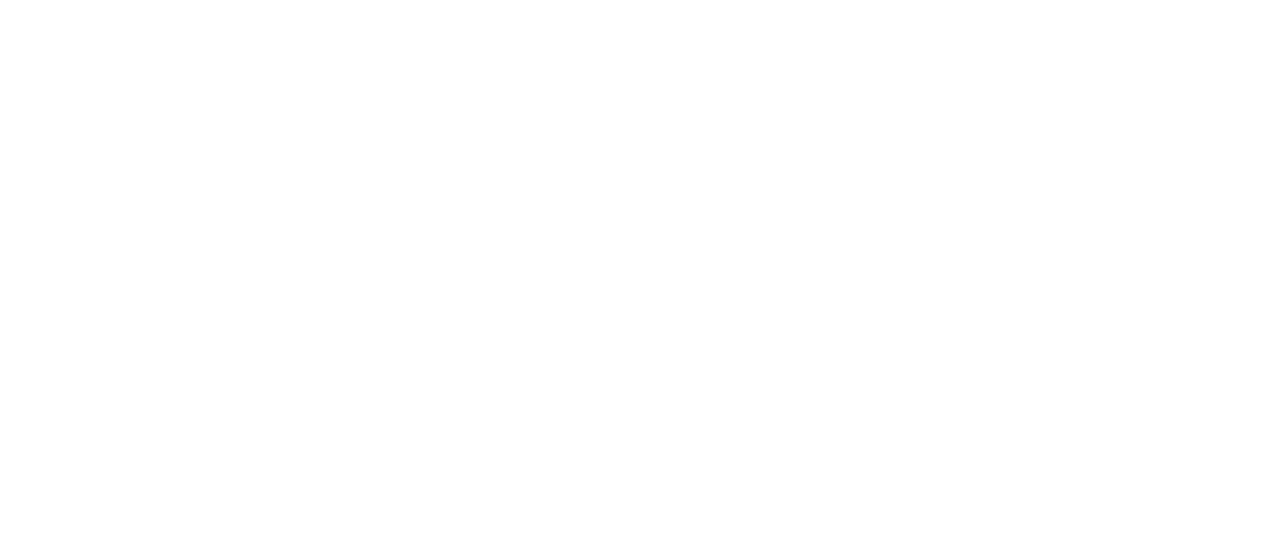
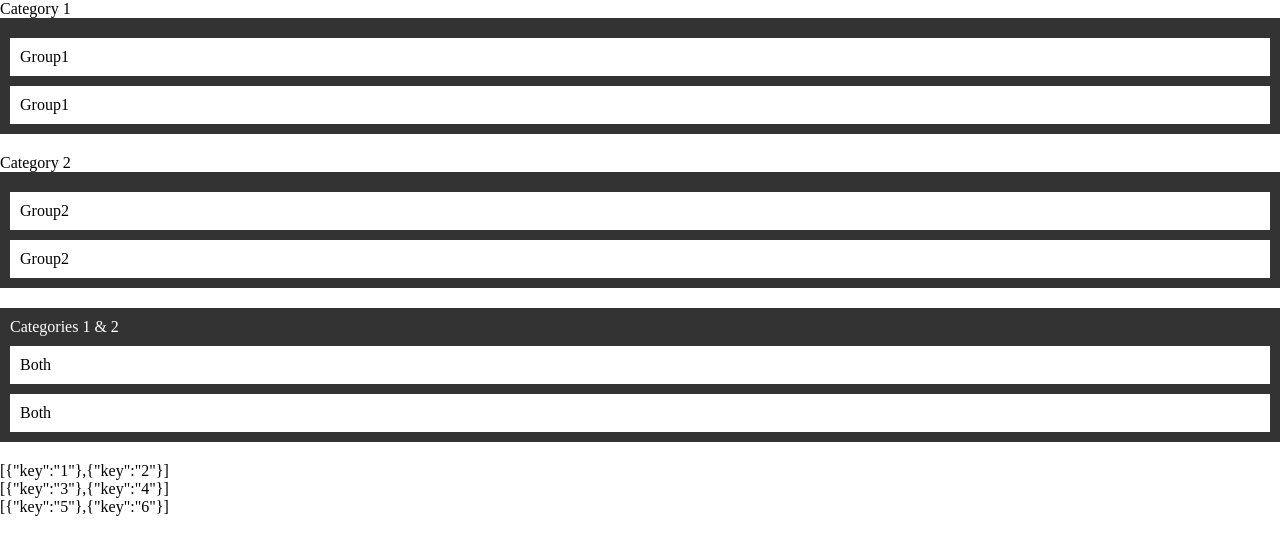
Before and after one commit to thespragg/vue-draggable-dash, a Vue app: page / in a window 1280 px wide. Shown: the top 552 px of the page. Built offline with nearby package versions, Linux system fonts and the light colour scheme.

Commit message:
Update example

```diff
--- a/src/App.vue
+++ b/src/App.vue
@@ -1,24 +1,63 @@
 <template>
-  <dropable class="container">
-    <draggable class="draggable" :data="{ key: '1' }">
-      <p>1.</p>
-    </draggable>
-    <draggable class="draggable" :data="{ key: '2' }">
-      <p>2.</p>
-    </draggable>
-  </dropable>
-  <dropable class="container">
-    <draggable class="draggable" :data="{ key: '3' }">
-      <p>3.</p>
-    </draggable>
-    <draggable class="draggable" :data="{ key: '4' }">
-      <p>4.</p>
-    </draggable>
-  </dropable>
+  <div>
+    <p>Category 1</p>
+    <dropable class="container" ref="drop1" :groups="['group1']">
+      <dragable class="draggable" :data="{ key: '1' }" :groups="['group1']" :locked="true">
+        <p>Group1</p>
+      </dragable>
+      <dragable class="draggable" :data="{ key: '2' }" :groups="['group1']">
+        <p>Group1</p>
+      </dragable>
+    </dropable>
+  </div>
+  <div>
+    <p>Category 2</p>
+    <dropable class="container" ref="drop2" :groups="['group2']">
+      <dragable class="draggable" :data="{ key: '3' }" :groups="['group2']">
+        <p>Group2</p>
+      </dragable>
+      <dragable class="draggable" :data="{ key: '4' }" :groups="['group2']">
+        <p>Group2</p>
+      </dragable>
+    </dropable>
+  </div>
+  <div class="container">
+    <p>Categories 1 &amp; 2</p>
+    <dropable ref="drop3" :groups="['group1', 'group2']">
+      <dragable class="draggable" :data="{ key: '5' }" :groups="['group1', 'group2']">
+        <p>Both</p>
+      </dragable>
+      <dragable class="draggable" :data="{ key: '6' }" :groups="['group2', 'group1']">
+        <p>Both</p>
+      </dragable>
+    </dropable>
+  </div>
+  <div>
+    <p>{{ JSON.stringify(items1) }}</p>
+    <p>{{ JSON.stringify(items2) }}</p>
+    <p>{{ JSON.stringify(items3) }}</p>
+  </div>
 </template>
 
 <script setup lang="ts">
-import { Draggable, Dropable } from './components'
+import { dragable, dropable } from './components'
+import { ref } from 'vue'
+
+const drop1: any = ref(null)
+const drop2: any = ref(null)
+const drop3: any = ref(null)
+
+const items1: any = ref([])
+const items2: any = ref([])
+const items3: any = ref([])
+
+setInterval(() => {
+  try {
+    items1.value = drop1.value.items
+    items2.value = drop2.value.items
+    items3.value = drop3.value.items
+  } catch { }
+}, 1000)
 </script>
 
 <style>
@@ -33,12 +72,14 @@
   padding: 10px;
   box-sizing: border-box;
   margin-bottom: 20px;
+  color: white;
 }
 
 .draggable {
   background-color: white;
   margin-top: 10px;
   padding: 10px;
+  color: black;
 }
 
 .dragging {
```
